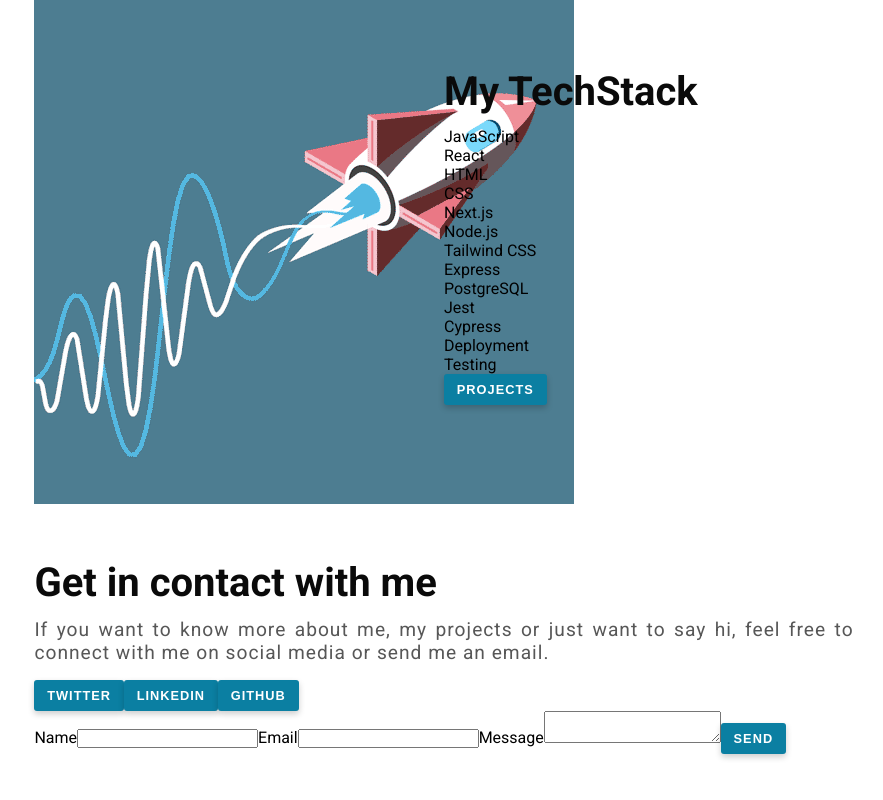
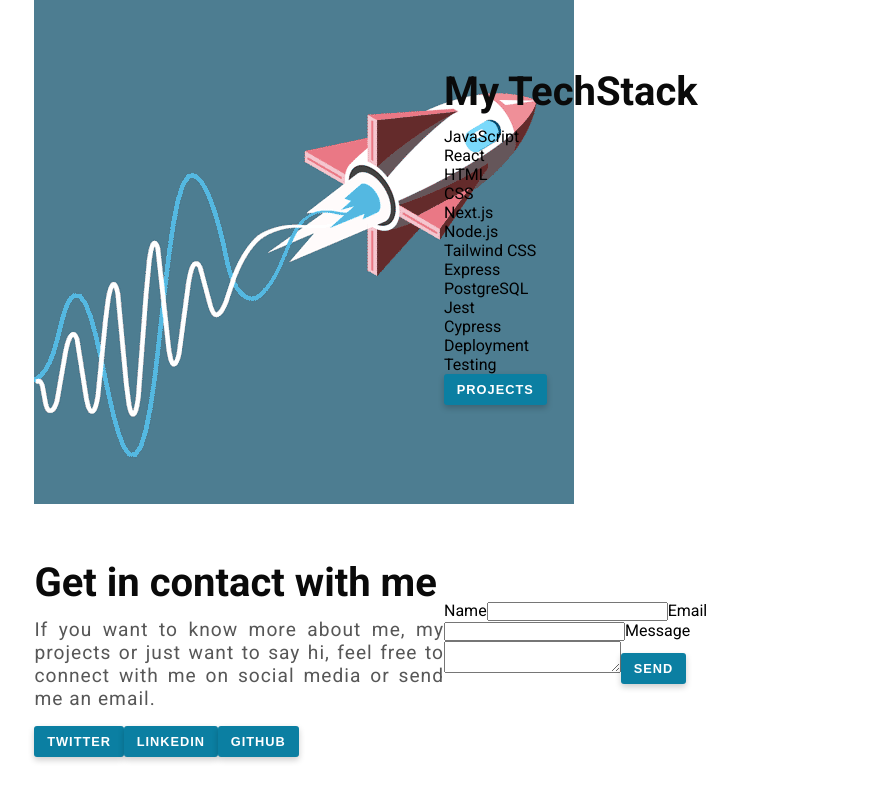
Before and after one commit to MartiZu/Portfolio, a React (Create React App) app in the folder portfolio/: page / in a window 1280 px wide. Shown: the part 3886-4686 px from the top of the page, without its empty margins (196-1079 px from the left). Built offline with nearby package versions, Linux system fonts and the light colour scheme.

Commit message:
contact form

```diff
--- a/portfolio/package.json
+++ b/portfolio/package.json
@@ -12,7 +12,7 @@
     "@testing-library/user-event": "^13.5.0",
     "react": "^18.2.0",
     "react-dom": "^18.2.0",
-    "react-scripts": "5.0.1",
+    "react-scripts": "^5.0.1",
     "sass": "^1.69.6",
     "web-vitals": "^2.1.4"
   },
--- a/portfolio/src/components/ContactForm.js
+++ b/portfolio/src/components/ContactForm.js
@@ -1,34 +1,41 @@
-import React, { useRef } from 'react';
-import emailjs from '@emailjs/browser';
-const service_id = process.env.YOUR_SERVICE_ID
-const template_id = process.env.YOUR_TEMPLATE_ID
-const public_key = process.env.YOUR_PUBLIC_KEY
+import React, { useRef, useEffect, useState } from "react";
+import emailjs from "@emailjs/browser";
+const serviceId = "service_4edwhnl";
+const templateId = "template_jv1u5rn";
+const publicKey = "dg5CYoSjosK5PjMBp5";
 
 export default function ContactForm() {
+  useEffect(() => emailjs.init(publicKey), []);
   const form = useRef();
+  //   const emailRef = useRef<HTMLInputElement>();
+  // const nameRef = useRef<HTMLInputElement>();
+  const [loading, setLoading] = useState(false);
 
-  const sendEmail = (e) => {
+  const sendEmail = async (e) => {
     e.preventDefault();
 
-    emailjs.sendForm(service_id, template_id, form.current, public_key)
-      .then((result) => {
-          console.log(result.text);
-          console.log("Message sent");
-          e.target.reset();
-      }, (error) => {
-          console.log(error.text);
-      });
+    try {
+      setLoading(true);
+      console.log("Sending email...");
+      await emailjs.sendForm(serviceId, templateId, form.current);
+      console.log("Email sent successfully.");
+      alert("email successfully sent check inbox");
+    } catch (error) {
+      console.error("Error sending email:", error);
+    } finally {
+      setLoading(false);
+    }
   };
 
   return (
-    <form ref={form} onSubmit={sendEmail} className='form'>
-      <label>Name</label>
+    <form ref={form} onSubmit={sendEmail} className="form">
+      <label htmlFor="user_name">Name</label>
       <input type="text" name="user_name" />
-      <label>Email</label>
+      <label htmlFor="user_email">Email</label>
       <input type="email" name="user_email" />
       <label>Message</label>
       <textarea name="message" />
-      <input className="btn" type="submit" value="Send" />
+      <input className="btn" type="submit" value="Send" disabled={loading} />
     </form>
   );
-};
+}
--- a/portfolio/src/components/ImproveSkills.js
+++ b/portfolio/src/components/ImproveSkills.js
@@ -1,5 +1,4 @@
 import { Link } from "react-router-dom";
-
 
 export default function TechStack() {
   const list = [
@@ -34,7 +33,9 @@ export default function TechStack() {
             </p>
           ))}
         </div>
-        <Link to="/projects"><button className="btn">Projects</button></Link>
+        <Link to="/projects">
+          <button className="btn">Projects</button>
+        </Link>
         {/* <p className="info">
           This is where I share my experiences about coding and tech. You can
           see my projects, but also find out more about me and what drove me to
@@ -42,7 +43,6 @@ export default function TechStack() {
         </p>
         <button className="btn">Go to projects</button> */}
       </div>
-      <div className="col text"></div>
     </div>
   );
 }
--- a/portfolio/src/components/Quotes.js
+++ b/portfolio/src/components/Quotes.js
@@ -3,14 +3,16 @@ import ContactForm from "./ContactForm";
 export default function Quotes() {
   return (
     <div className="section quote">
-      <div className="left-section">
-        <div className="text">
+      <div className="col text">
         <h1 className="title">Get in contact with me</h1>
         <p className="info">
-            If you want to know more about me, my projects or just want to say
-            hi, feel free to connect with me on social media or send me an
-            email.
+          If you want to know more about me, my projects or just want to say hi,
+          feel free to connect with me on social media or send me an email.
         </p>
+      </div>
+
+      <div className="col">
+        <ContactForm />
       </div>
       <div className="media-btn">
         <a
@@ -31,9 +33,5 @@ export default function Quotes() {
         </a>
       </div>
     </div>
-      <div className="col-side">
-        <ContactForm />
-      </div>
-    </div>
   );
 }
--- a/portfolio/src/styles/partials/_contact-form.scss
+++ b/portfolio/src/styles/partials/_contact-form.scss
@@ -1,14 +1,17 @@
 .form {
+  margin-left: 1em;
+  margin-top: 2em;
   display: flex;
   flex-direction: column;
   padding: 1em;
   border: 2px solid var(--primary-color);
   border-radius: 10px;
-  width: 320px;
   textarea {
     height: 60px;
   }
-  textarea, input, label{
+  textarea,
+  input,
+  label {
     margin: 0.2em 0;
   }
 }
--- a/portfolio/src/styles/partials/_quote-section.scss
+++ b/portfolio/src/styles/partials/_quote-section.scss
@@ -2,12 +2,6 @@
   display: flex;
   flex-direction: row;
   margin-top: 5em;
-  .left-section {
-    width: 50%;
-  }
-  .col-side {
-    margin-left: 5em;
-  }
   .quote-text {
     margin-top: 2em;
     font-size: 1.2em;
@@ -33,3 +27,7 @@
     text-align: right;
   }
 }
+
+.media-btn {
+  margin-top: -3em;
+}
```
Also changed, not shown: 2 other files (tests, documents, lock files or other folders). Lines whose indentation alone changed are shown as unchanged.
